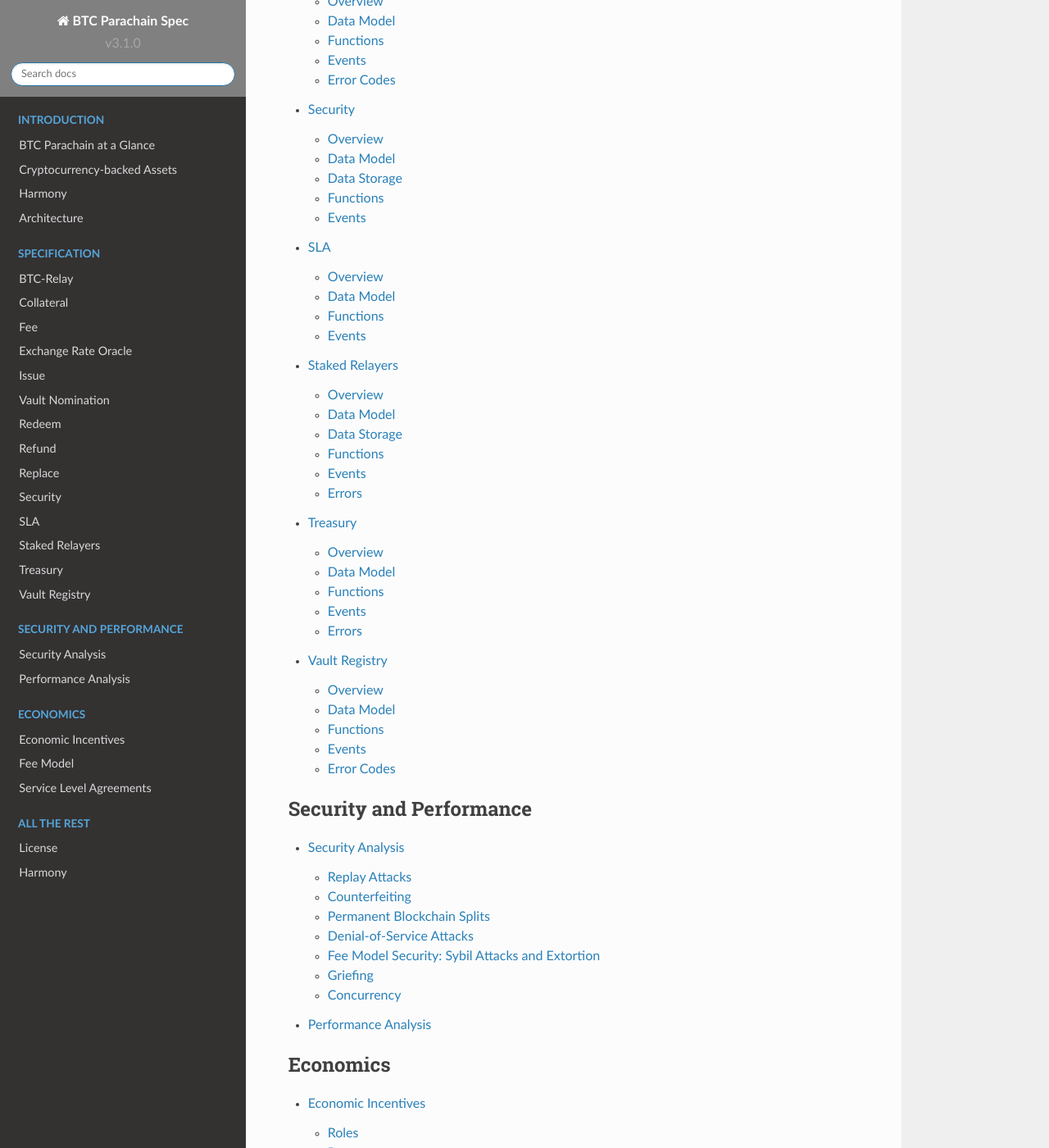
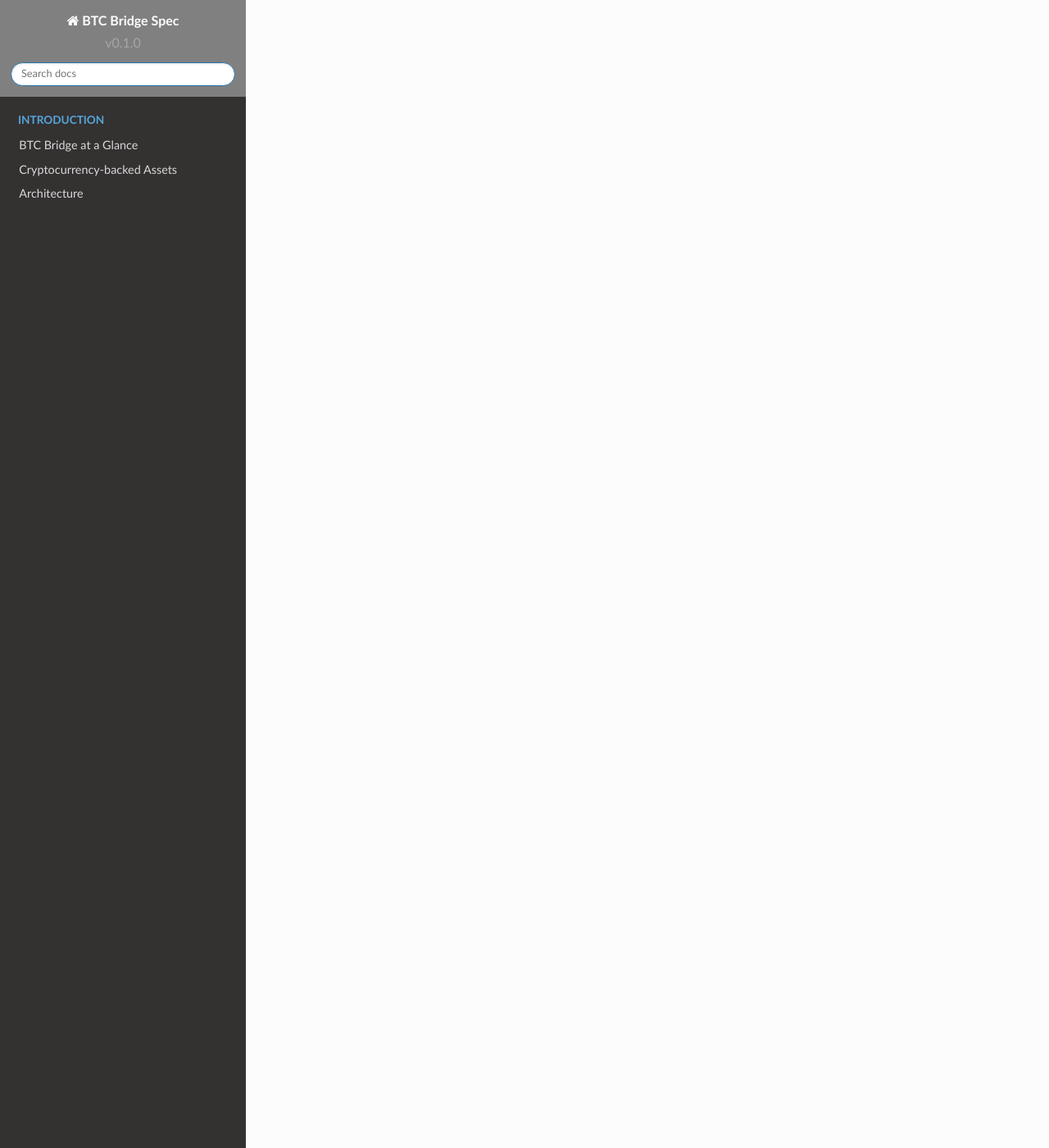
Before and after one commit to harmony-one/onebtc, a Sphinx documentation site: the page built from specs/onebtc-spec/docs/source/index.rst, in a window 1280 px wide and 1400 px high, scrolled down 1879 px. Shown: the whole window at 82% size. Built offline with Sphinx 7.4.7 and the Read the Docs theme 2.0.0, drawn with Linux system fonts in a browser that asks for light colours; some of the changed text lies outside the part shown.

```diff
--- a/specs/onebtc-spec/docs/source/conf.py
+++ b/specs/onebtc-spec/docs/source/conf.py
@@ -19,14 +19,14 @@
 
 # -- Project information -----------------------------------------------------
 
-project = u'BTC Parachain Spec'
+project = u'BTC Bridge Spec'
 copyright = u'2021, Harmony'
 author = u'Harmony'
 
 # The short X.Y version
-version = u'v3.1.0'
+version = u'v0.1.0'
 # The full version, including alpha/beta/rc tags
-release = u'v3.1.0'
+release = u'v0.1.0'
 
 
 # -- General configuration ---------------------------------------------------
@@ -71,7 +71,7 @@ language = None
 # List of patterns, relative to source directory, that match files and
 # directories to ignore when looking for source files.
 # This pattern also affects html_static_path and html_extra_path.
-exclude_patterns = []
+exclude_patterns = ['intro/harmony.rst', 'spec/*', 'economics/*', 'other/*', 'security_performance/*']
 
 # The name of the Pygments (syntax highlighting) style to use.
 pygments_style = 'colorful'
--- a/specs/onebtc-spec/docs/source/index.rst
+++ b/specs/onebtc-spec/docs/source/index.rst
@@ -1,6 +1,6 @@
 .. ONEBTC documentation master file
 
-Welcome to the BTC Parachain documentation!
+Welcome to the BTC Bridge documentation
 ============================================
 
 .. note:: Please note that this specification is a living document. The actual implementation might deviate from the specification. In case of deviations in the code, the code has priority over the specification.
@@ -11,46 +11,30 @@ Welcome to the BTC Parachain documentation!
 
    intro/at-a-glance
    intro/CbA
-   intro/harmony
    intro/architecture
+.. intro/harmony
 
 .. toctree::
-   :maxdepth: 2
-   :caption: Specification
-
-   spec/btc-relay
-   spec/collateral
-   spec/fee
-   spec/oracle
-   spec/issue
-   spec/nomination
-   spec/redeem
-   spec/refund
-   spec/replace
-   spec/security
-   spec/sla
-   spec/staked-relayers
-   spec/treasury
-   spec/vaultregistry
-
-.. toctree::
+   :hidden:
    :maxdepth: 2
    :caption: Security and Performance
 
-   security_performance/security-analysis
-   security_performance/performance
+..   security_performance/security-analysis
+..   security_performance/performance
 
 .. toctree::
+   :hidden:
    :maxdepth: 2
    :caption: Economics
 
-   economics/incentives
-   economics/fees
-   economics/SLA
+..   economics/incentives
+..   economics/fees
+..   economics/SLA
 
 .. toctree::
+   :hidden:
    :maxdepth: 2
    :caption: All the rest
 
-   other/license
-   other/interlay
+..   other/license
+..   other/interlay
```
Also changed, not shown: specs/onebtc-spec/docs/source/intro/CbA.rst (+4 -4 lines), specs/onebtc-spec/docs/source/intro/architecture.rst (+18 -18 lines), specs/onebtc-spec/docs/source/intro/at-a-glance.rst (+15 -15 lines), specs/onebtc-spec/docs/source/figures/ONEBTC-Architecture.svg (added), specs/onebtc-spec/docs/source/figures/ONEBTC-detailed-architecture.svg (added), specs/onebtc-spec/docs/source/figures/Overview-Components.png (deleted), specs/onebtc-spec/docs/source/figures/Overview-Components.svg (added), specs/onebtc-spec/docs/source/figures/Overview-Func.png (deleted), specs/onebtc-spec/docs/source/figures/Overview-Func.svg (added), specs/onebtc-spec/docs/source/figures/PolkaBTC-Architecture.png (deleted), specs/onebtc-spec/docs/source/figures/overview.png (deleted), specs/onebtc-spec/docs/source/figures/overview.svg (added), specs/onebtc-spec/docs/source/figures/polkaBTC-detailed-architecture.png (deleted), 1 other file.
